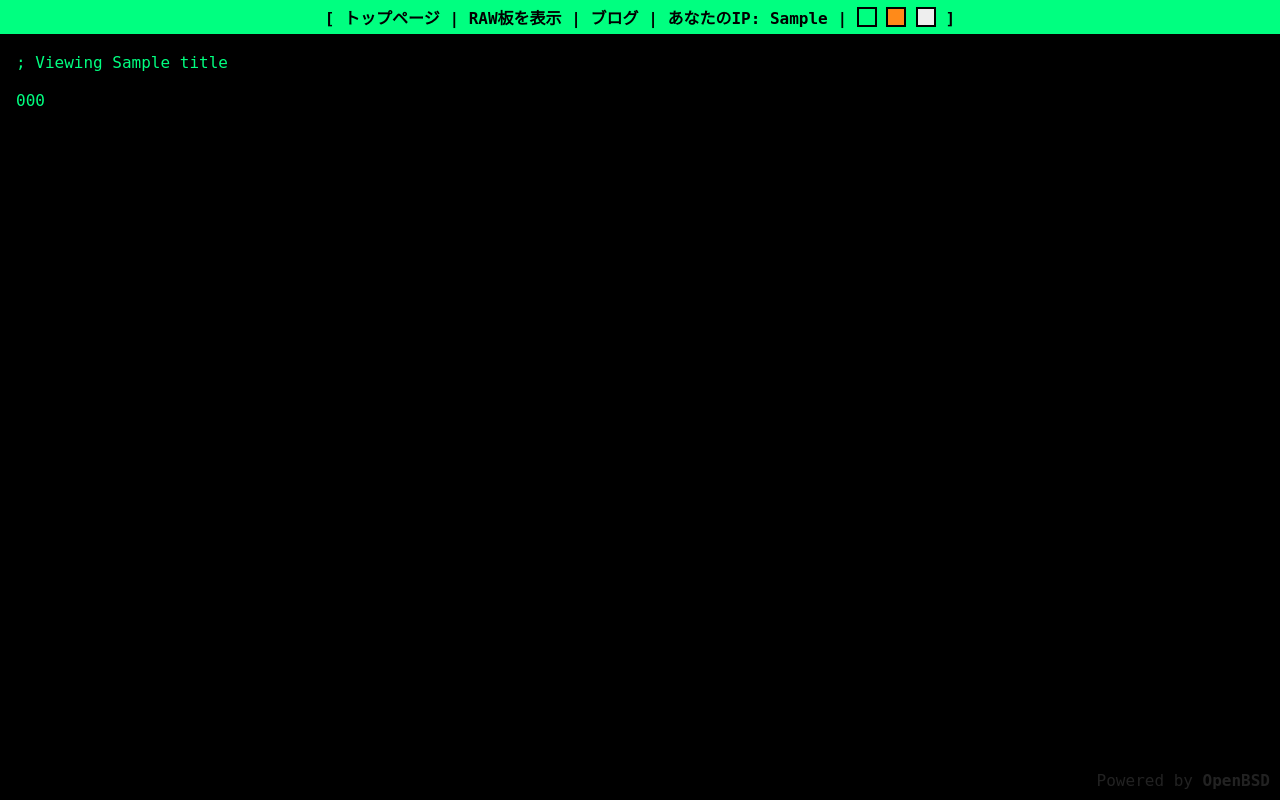
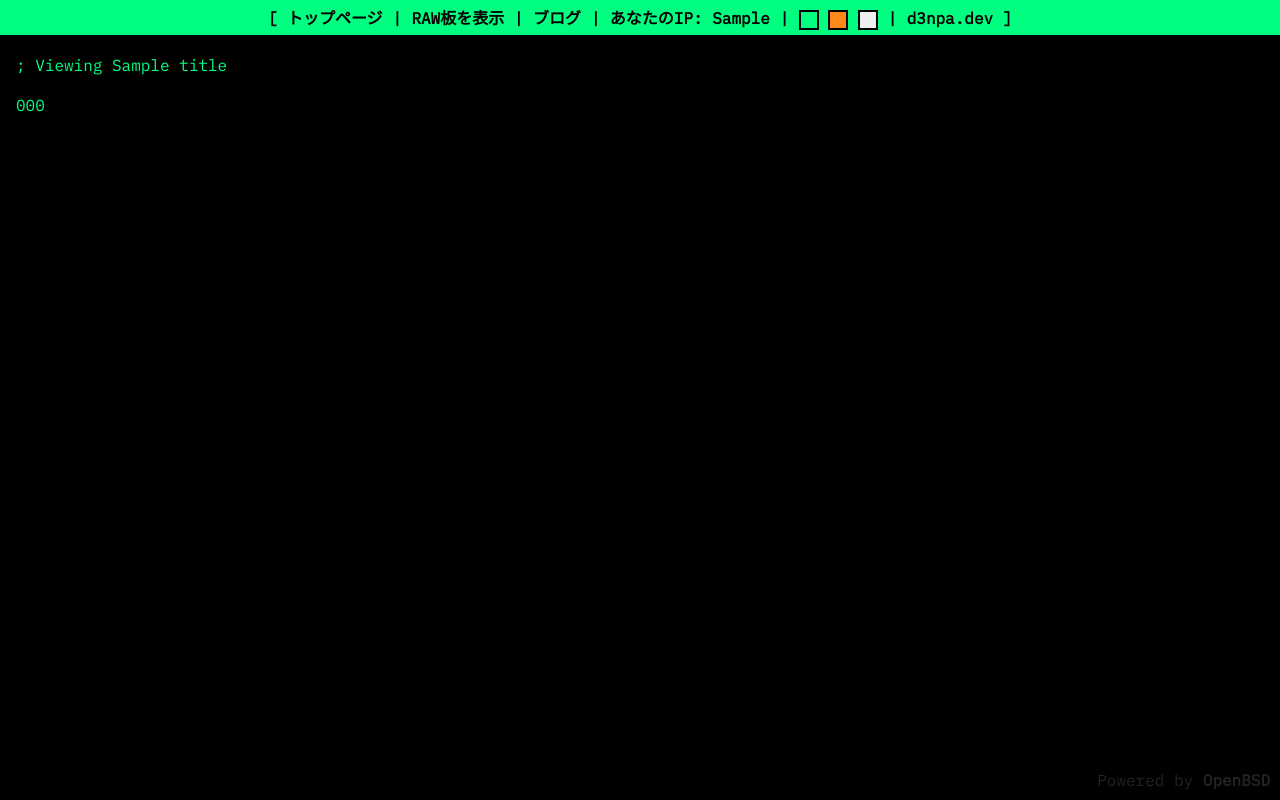
Before and after one commit to d3npa/sanctuary, a Flask app: template templates/post.jinja in a window 1280 px wide. Run offline with Flask 2, Linux system fonts and the light colour scheme; the template is opened without the code that fills it: most values are stand-ins (such as "Sample title", 1, 10 or a date in 2020).

Commit message:
Fix alignment and update links

```diff
--- a/resources/css/post.css
+++ b/resources/css/post.css
@@ -2,7 +2,7 @@ html, body {
     background-size: cover;
     background-repeat: repeat-y;
     background-color: #000;
-    font-family: monospace;
+    font-family: "IBM Plex Mono", Monospace;
     color: white;
     margin: 0;
     padding: 0;
@@ -27,6 +27,11 @@ body > #topbar {
     background-color: white;
     text-align: center;
     color: #000;
+}
+
+body > #topbar * {
+    text-align: center;
+    font-family: "IBM Plex Mono", Monospace;
 }
 
 body > #topbar a {
@@ -66,6 +71,7 @@ rolling[hidden] {
     border-width: 2px;
     width: 16px;
     height: 16px;
+    vertical-align: middle;
 }
 
 #topbar box[green] {
--- a/templates/parts/head.jinja
+++ b/templates/parts/head.jinja
@@ -9,4 +9,5 @@
     <link rel="stylesheet" id="theme" href="/css/theme-pink.css">
     <script type="text/javascript" src="/js/fun.js"></script>
     <script type="text/javascript" src="/js/adaptive.js"></script>
+    <link rel="stylesheet" href="https://fonts.googleapis.com/css?family=IBM Plex Mono">
 </head>
--- a/templates/parts/topbar.jinja
+++ b/templates/parts/topbar.jinja
@@ -7,6 +7,7 @@
             |   <box green onclick="changeColor('green')">&nbsp;</box>
                 <box amber onclick="changeColor('amber')">&nbsp;</box>
                 <box white onclick="changeColor('white')">&nbsp;</box>
+            | <a href="//d3npa.dev">d3npa.dev</a>
             ]
     </b>
 </div>
```
